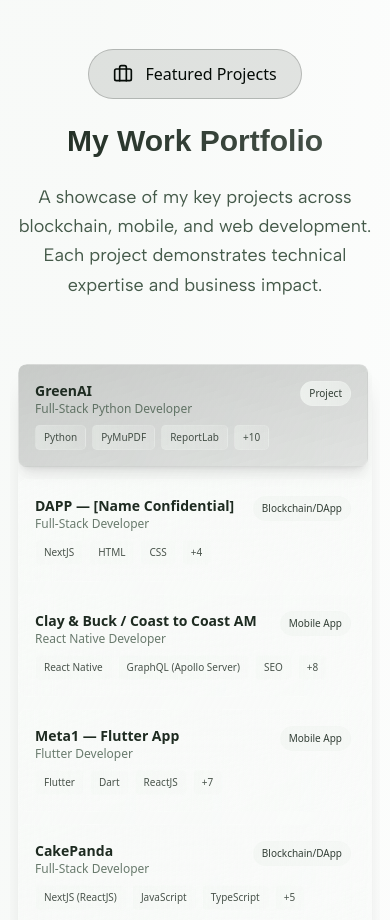
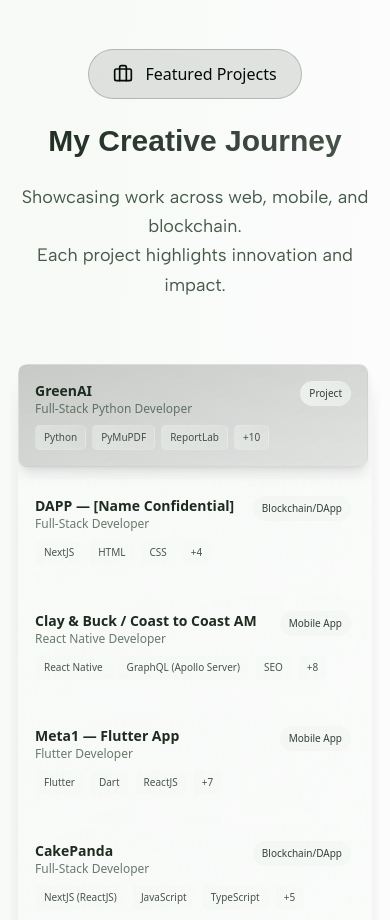
Before and after one commit to nirnaykulshreshtha/nirnay-kulshreshtha, a Next.js app: page / in a window 390 px wide. Shown: the part 9580-10500 px from the top of the page. Built offline with nearby package versions, Linux system fonts and the light colour scheme; a web font is replaced by a local one.

Commit message:
Update ProjectDisplay component: change header text to 'My Creative Journey' and add a new introductory paragraph highlighting work across web, mobile, and blockchain.

```diff
--- a/src/components/project-display.tsx
+++ b/src/components/project-display.tsx
@@ -130,9 +130,21 @@
               ease: "easeOut"
             }}
           >
-            My Work Portfolio
+            My Creative Journey
           </motion.h2>
 
+          <motion.p
+            className="mb-0 font-text text-muted-foreground text-lg md:text-xl max-w-3xl mx-auto leading-relaxed"
+            initial={{ opacity: 0, y: 20, scale: 0.95 }}
+            animate={{ opacity: 1, y: 0, scale: 1 }}
+            transition={{
+              duration: 0.8,
+              delay: 0.7,
+              ease: [0.25, 0.46, 0.45, 0.94]
+            }}
+          >
+            Showcasing work across web, mobile, and blockchain.
+          </motion.p>
           <motion.p
             className="font-text text-muted-foreground text-lg md:text-xl max-w-3xl mx-auto leading-relaxed"
             initial={{ opacity: 0, y: 20, scale: 0.95 }}
@@ -143,8 +155,9 @@
               ease: [0.25, 0.46, 0.45, 0.94]
             }}
           >
-            A showcase of my key projects across blockchain, mobile, and web development. Each project demonstrates technical expertise and business impact.
+          Each project highlights innovation and impact.
           </motion.p>
+
         </motion.div>
 
         {/* Render the appropriate component based on variant */}
```
